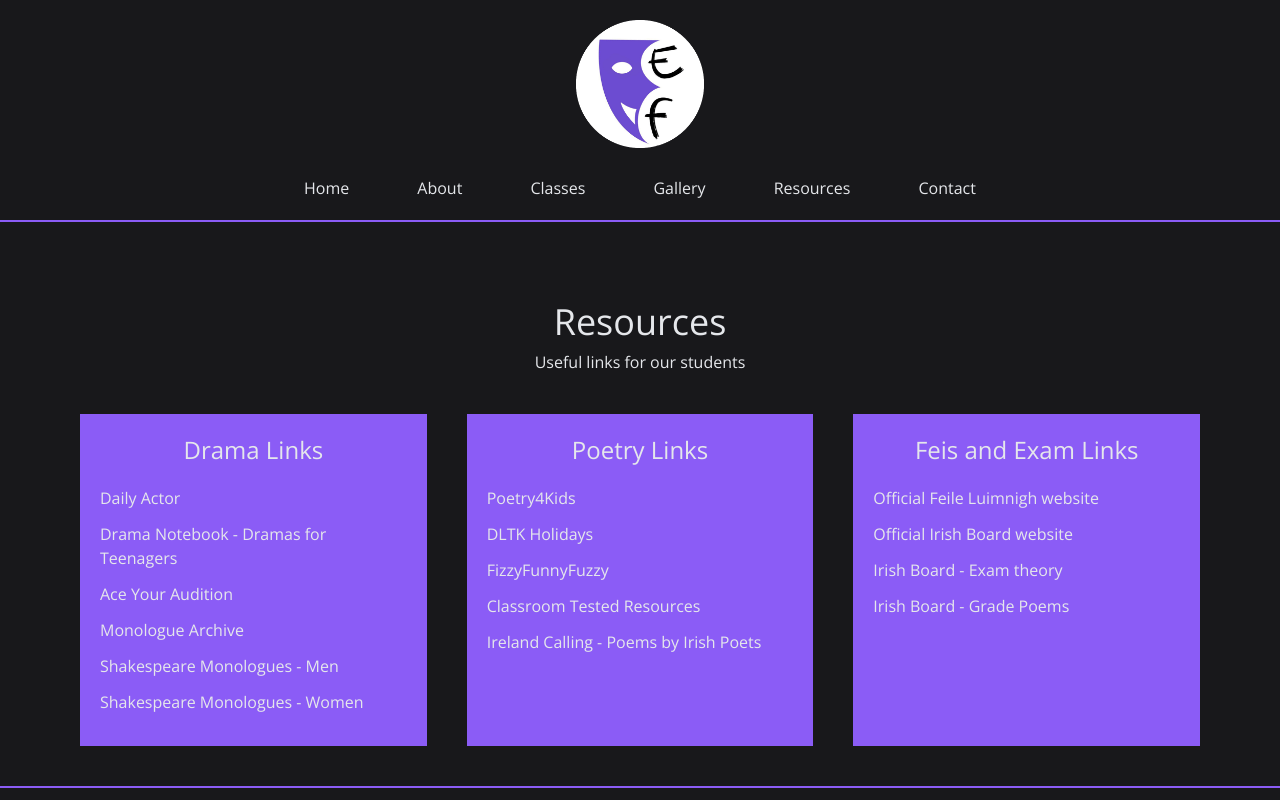
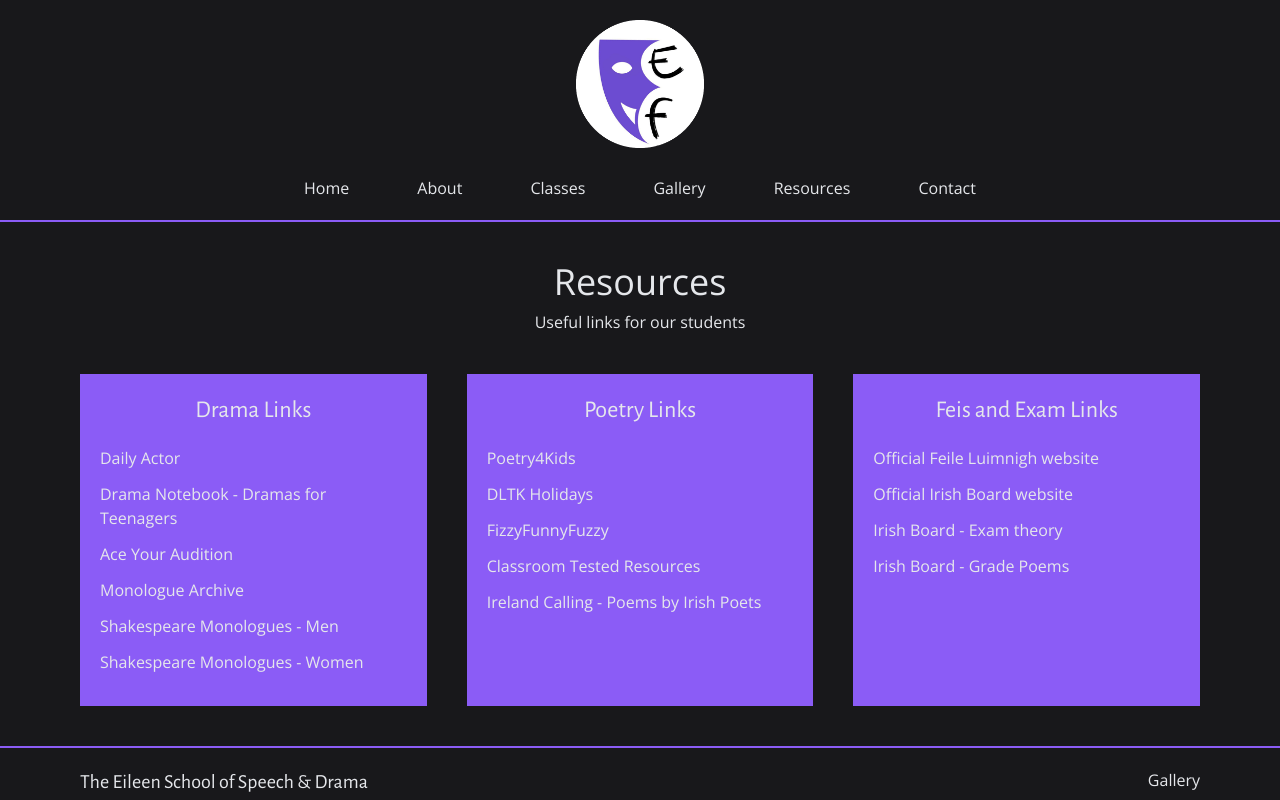
Before and after one commit to kailafitz/eileen-fitzgerald-school, a Next.js app: page /resources in a window 1280 px wide. Shown: the top 800 px of the page. Built offline with nearby package versions, Linux system fonts and the light colour scheme.

Commit message:
Spacing and font changes

```diff
--- a/app/resources/page.tsx
+++ b/app/resources/page.tsx
@@ -74,7 +74,7 @@ const links = [
 
 const Resources = () => {
   return (
-    <Container className="my-10 text-gray-200 ">
+    <Container className="mb-10 text-gray-200 ">
       <SectionHeading
         title="Resources"
         subtitle="Useful links for our students"
@@ -86,7 +86,9 @@ const Resources = () => {
               key={`${linkGroup.title}_${i}`}
               className="bg-primary p-5 w-full md:w-1/3 mx-auto"
             >
-              <h2 className="text-2xl mb-5 text-center">{linkGroup.title}</h2>
+              <h2 className="font-heading text-2xl mb-5 text-center">
+                {linkGroup.title}
+              </h2>
               <div className="flex flex-col">
                 {linkGroup.links.map((link, i) => {
                   return (
```
